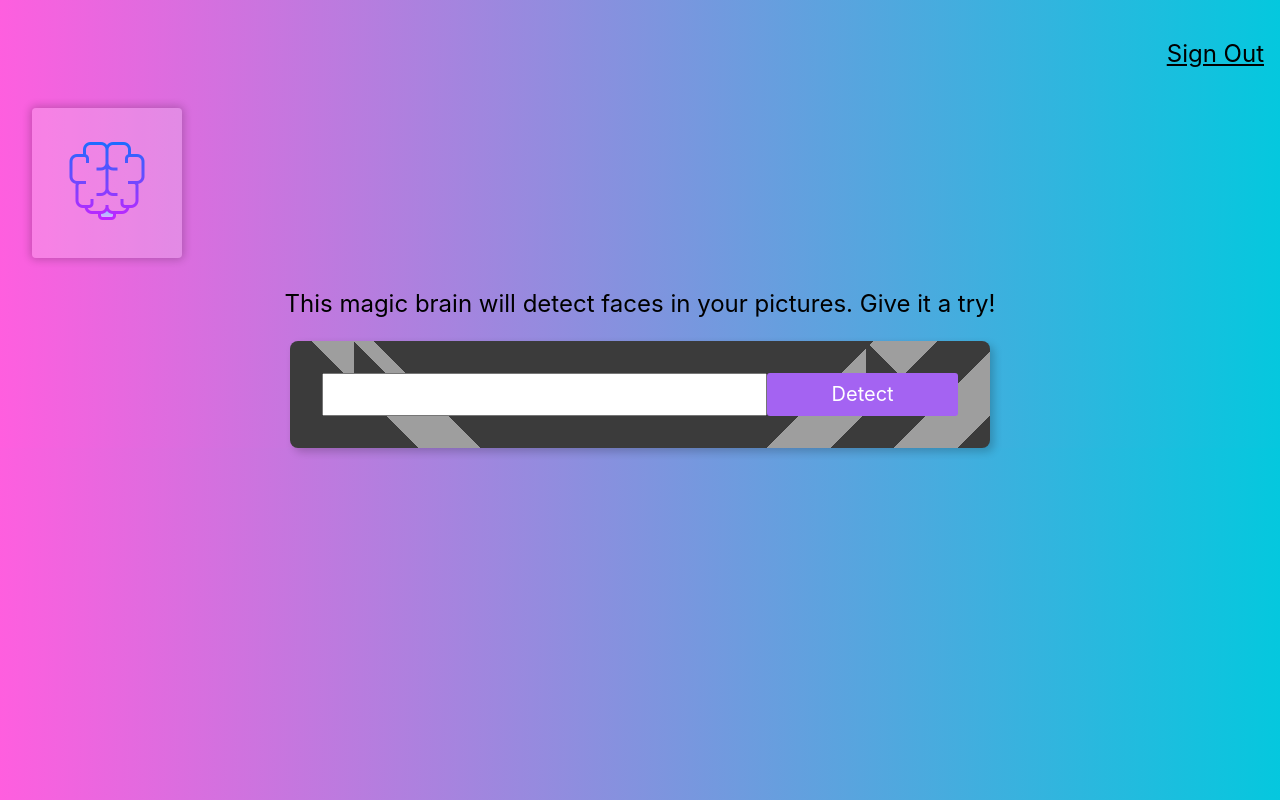
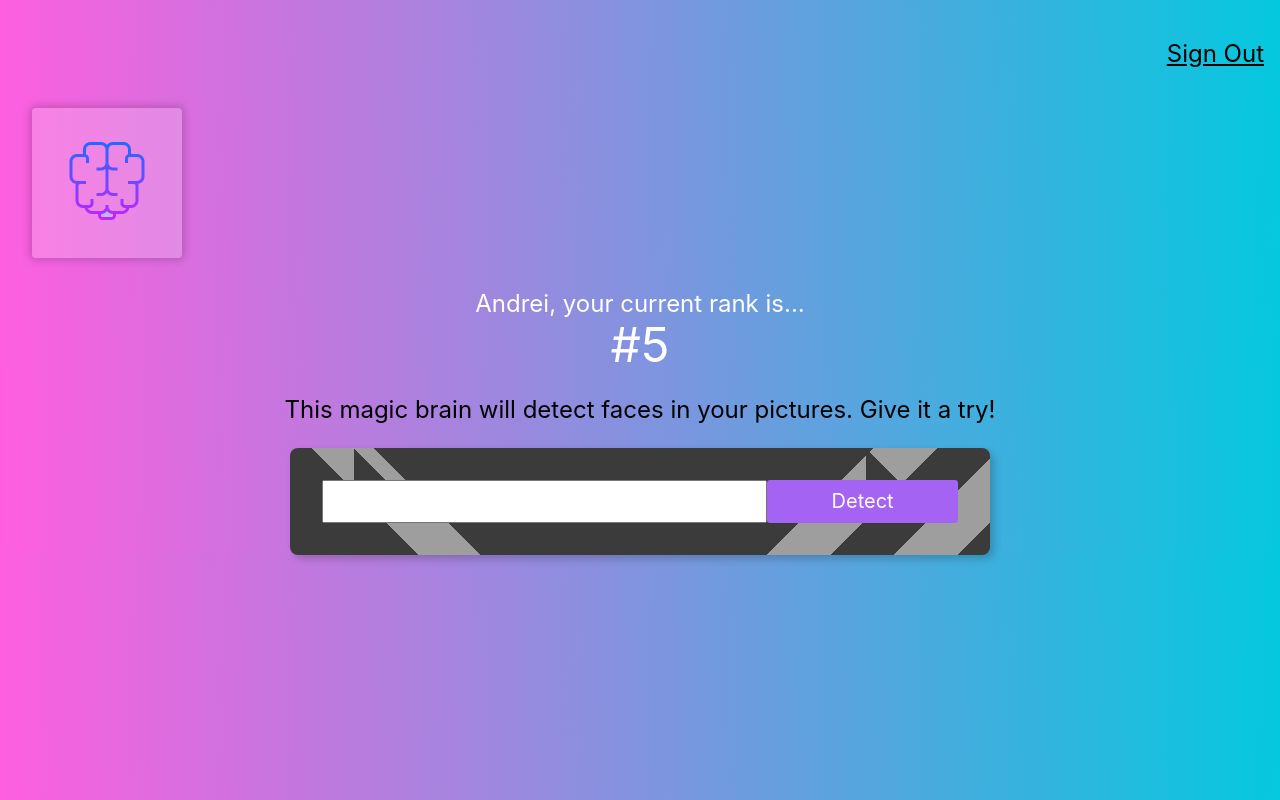
Before and after one commit to DeboraBucci/smart_brain, a React (Create React App) app: page / in a window 1280 px wide. Built offline with nearby package versions, Linux system fonts and the light colour scheme.

Commit message:
create Rank component

```diff
--- a/src/App.js
+++ b/src/App.js
@@ -4,6 +4,7 @@
 import Navigation from "./components/navigation/Navigation";
 import Logo from "./components/logo/Logo";
 import ImageLinkForm from "./components/image_link_form/ImageLinkForm";
+import Rank from "./components/rank/Rank";
 
 class App extends Component {
   render() {
@@ -11,6 +12,7 @@
       <div className="App">
         <Navigation />
         <Logo />
+        <Rank />
         <ImageLinkForm />
       </div>
     );
--- /dev/null
+++ b/src/components/rank/Rank.js
@@ -0,0 +1,12 @@
+import React from "react";
+
+const Rank = () => {
+  return (
+    <div>
+      <div className="white f3">{"Andrei, your current rank is..."}</div>
+      <div className="white f1">{"#5"}</div>
+    </div>
+  );
+};
+
+export default Rank;
```
